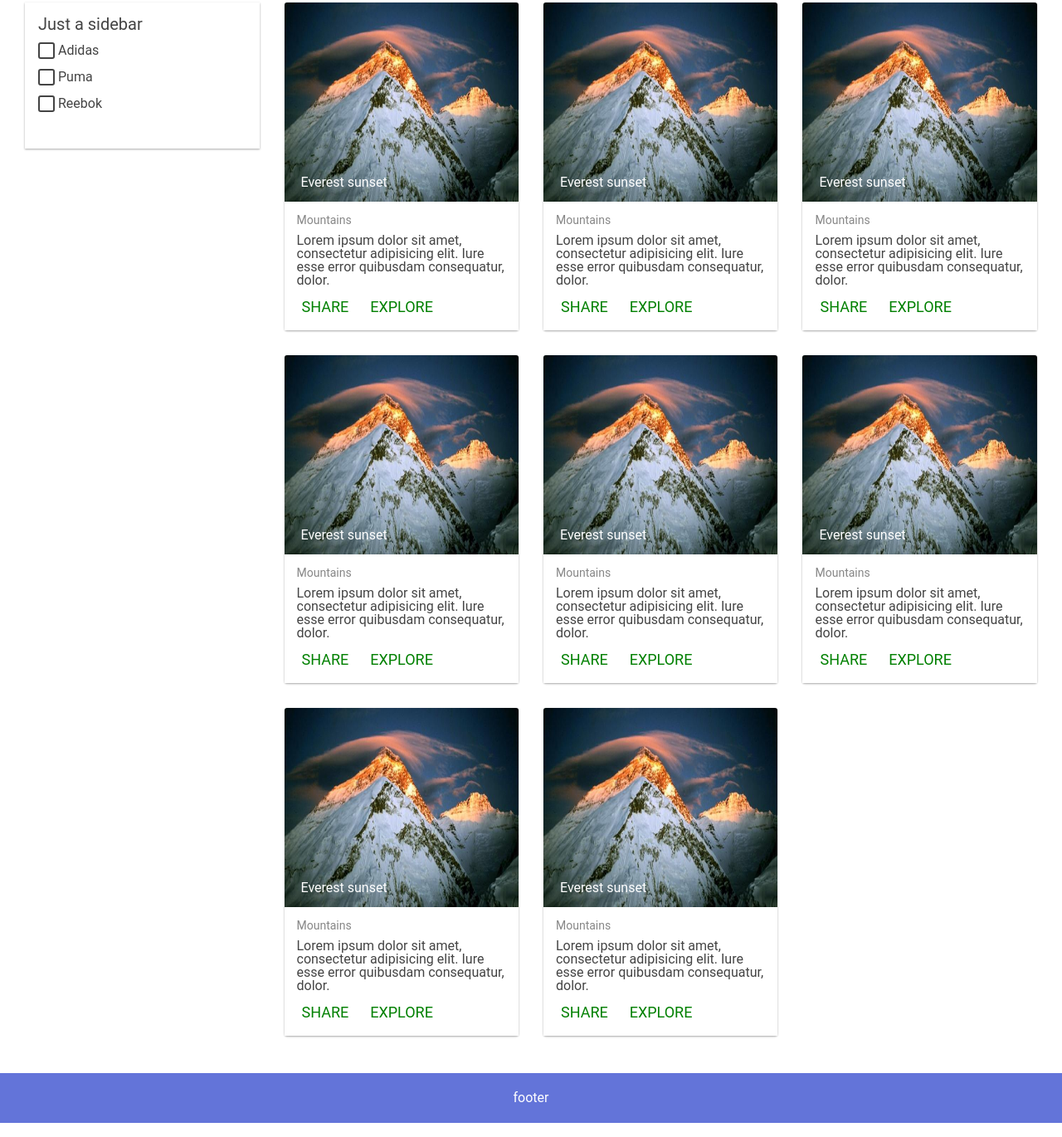
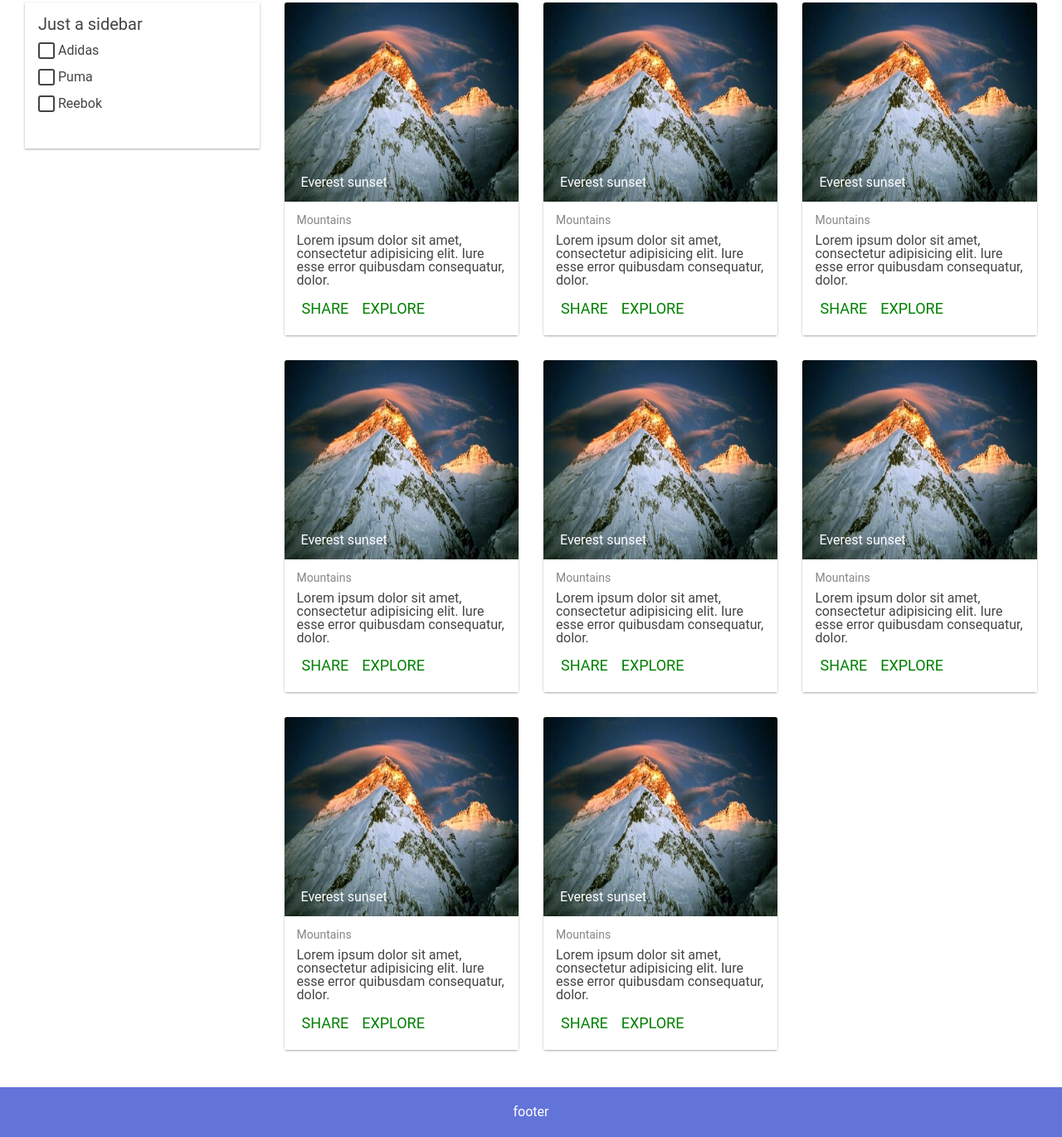
Before and after one commit to ArtemBorcsh/level-up-homeworks, a website: page public/views/css/homework-5/index.html in a window 1280 px wide. Shown: the part 72-1442 px from the top of the page at 83% size. Drawn offline with Linux system fonts and the light colour scheme.

Commit message:
css hw 5

```diff
--- a/public/views/css/homework-5/css/style.css
+++ b/public/views/css/homework-5/css/style.css
@@ -342,19 +342,19 @@ input:checked + .checkbox:after {
 .card__description {
   margin: 10px 0;
 }
-.card__buttons {
+.card-buttons {
   display: inline-block;
-  font-size: 18px;
-  padding-right: 10px;
-
 }
-.card__buttons:last-child {
+.card-buttons:last-child {
   padding-right: 0;
 }
-.card__buttons-link {
+.buttons-link {
+  font-size: 18px;
+  display: inline-block;
+  height: 30px;
   color: green;
   text-transform: uppercase;
   text-decoration: none;
   padding: 0 6px;
-  line-height: 27px;
+  line-height: 25px;
 }
--- a/public/views/css/homework-5/index.html
+++ b/public/views/css/homework-5/index.html
@@ -51,11 +51,11 @@
                           Lorem ipsum dolor sit amet, consectetur adipisicing elit. Iure esse error quibusdam consequatur, dolor.
                         </p>
                         <div>
-                          <div  class="card__buttons">
-                            <button class="card__buttons-link" type="button">share</button>
+                          <div  class="card-buttons">
+                            <button class="buttons-link" type="button">share</button>
                           </div>
-                          <div class="card__buttons">
-                            <a class="card__buttons-link" href="">explore</a>
+                          <div class="card-buttons">
+                            <a class="buttons-link" href="">explore</a>
                           </div>
                         </div>
                       </div>
@@ -72,11 +72,11 @@
                           Lorem ipsum dolor sit amet, consectetur adipisicing elit. Iure esse error quibusdam consequatur, dolor.
                         </p>
                         <div>
-                          <div  class="card__buttons">
-                            <button class="card__buttons-link" type="button">share</button>
+                          <div  class="card-buttons">
+                            <button class="buttons-link" type="button">share</button>
                           </div>
-                          <div class="card__buttons">
-                            <a class="card__buttons-link" href="">explore</a>
+                          <div class="card-buttons">
+                            <a class="buttons-link" href="">explore</a>
                           </div>
                         </div>
                       </div>
@@ -93,11 +93,11 @@
                           Lorem ipsum dolor sit amet, consectetur adipisicing elit. Iure esse error quibusdam consequatur, dolor.
                         </p>
                         <div>
-                          <div  class="card__buttons">
-                            <button class="card__buttons-link" type="button">share</button>
+                          <div  class="card-buttons">
+                            <button class="buttons-link" type="button">share</button>
                           </div>
-                          <div class="card__buttons">
-                            <a class="card__buttons-link" href="">explore</a>
+                          <div class="card-buttons">
+                            <a class="buttons-link" href="">explore</a>
                           </div>
                         </div>
                       </div>
@@ -114,11 +114,11 @@
                           Lorem ipsum dolor sit amet, consectetur adipisicing elit. Iure esse error quibusdam consequatur, dolor.
                         </p>
                         <div>
-                          <div  class="card__buttons">
-                            <button class="card__buttons-link" type="button">share</button>
+                          <div  class="card-buttons">
+                            <button class="buttons-link" type="button">share</button>
                           </div>
-                          <div class="card__buttons">
-                            <a class="card__buttons-link" href="">explore</a>
+                          <div class="card-buttons">
+                            <a class="buttons-link" href="">explore</a>
                           </div>
                         </div>
                       </div>
@@ -135,11 +135,11 @@
                           Lorem ipsum dolor sit amet, consectetur adipisicing elit. Iure esse error quibusdam consequatur, dolor.
                         </p>
                         <div>
-                          <div  class="card__buttons">
-                            <button class="card__buttons-link" type="button">share</button>
+                          <div  class="card-buttons">
+                            <button class="buttons-link" type="button">share</button>
                           </div>
-                          <div class="card__buttons">
-                            <a class="card__buttons-link" href="">explore</a>
+                          <div class="card-buttons">
+                            <a class="buttons-link" href="">explore</a>
                           </div>
                         </div>
                       </div>
@@ -156,11 +156,11 @@
                           Lorem ipsum dolor sit amet, consectetur adipisicing elit. Iure esse error quibusdam consequatur, dolor.
                         </p>
                         <div>
-                          <div  class="card__buttons">
-                            <button class="card__buttons-link" type="button">share</button>
+                          <div  class="card-buttons">
+                            <button class="buttons-link" type="button">share</button>
                           </div>
-                          <div class="card__buttons">
-                            <a class="card__buttons-link" href="">explore</a>
+                          <div class="card-buttons">
+                            <a class="buttons-link" href="">explore</a>
                           </div>
                         </div>
                       </div>
@@ -177,11 +177,11 @@
                           Lorem ipsum dolor sit amet, consectetur adipisicing elit. Iure esse error quibusdam consequatur, dolor.
                         </p>
                         <div>
-                          <div  class="card__buttons">
-                            <button class="card__buttons-link" type="button">share</button>
+                          <div  class="card-buttons">
+                            <button class="buttons-link" type="button">share</button>
                           </div>
-                          <div class="card__buttons">
-                            <a class="card__buttons-link" href="">explore</a>
+                          <div class="card-buttons">
+                            <a class="buttons-link" href="">explore</a>
                           </div>
                         </div>
                       </div>
@@ -198,11 +198,11 @@
                           Lorem ipsum dolor sit amet, consectetur adipisicing elit. Iure esse error quibusdam consequatur, dolor.
                         </p>
                         <div>
-                          <div  class="card__buttons">
-                            <button class="card__buttons-link" type="button">share</button>
+                          <div  class="card-buttons">
+                            <button class="buttons-link" type="button">share</button>
                           </div>
-                          <div class="card__buttons">
-                            <a class="card__buttons-link" href="">explore</a>
+                          <div class="card-buttons">
+                            <a class="buttons-link" href="">explore</a>
                           </div>
                         </div>
                       </div>
```
